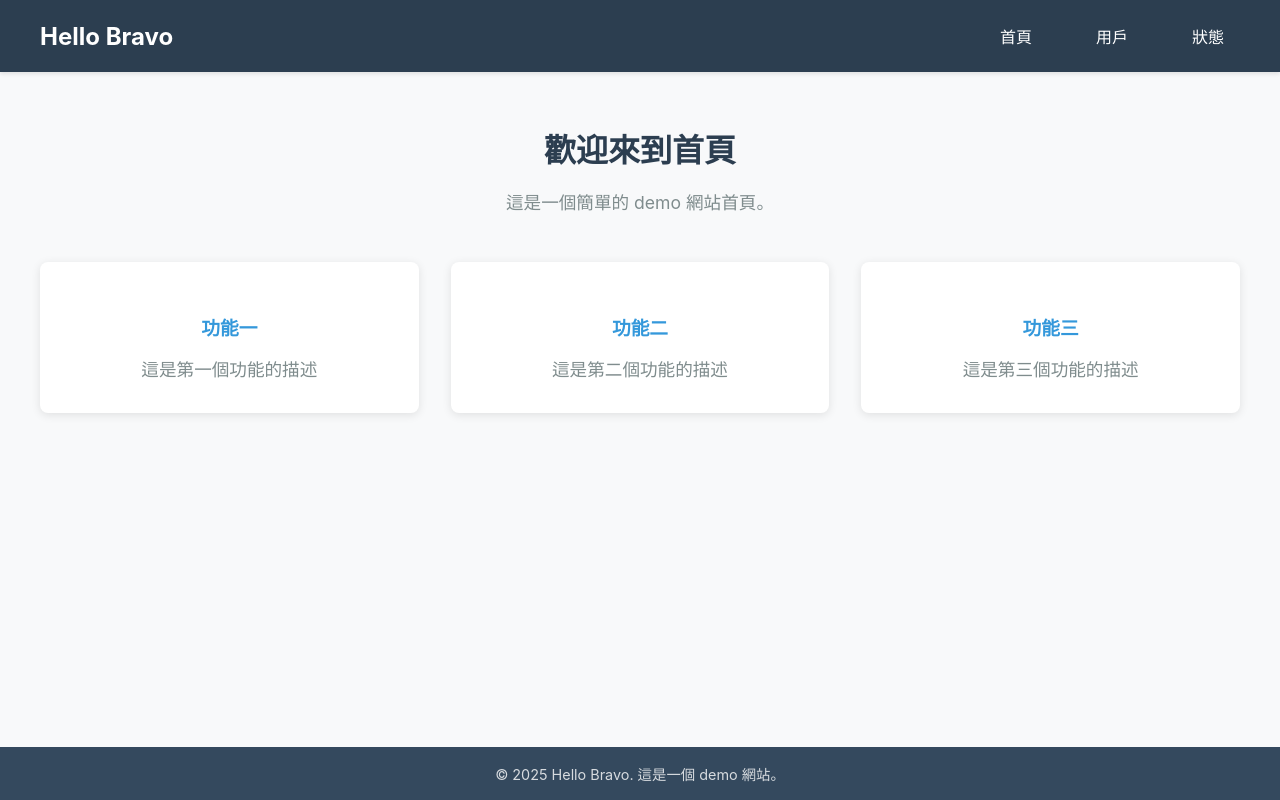
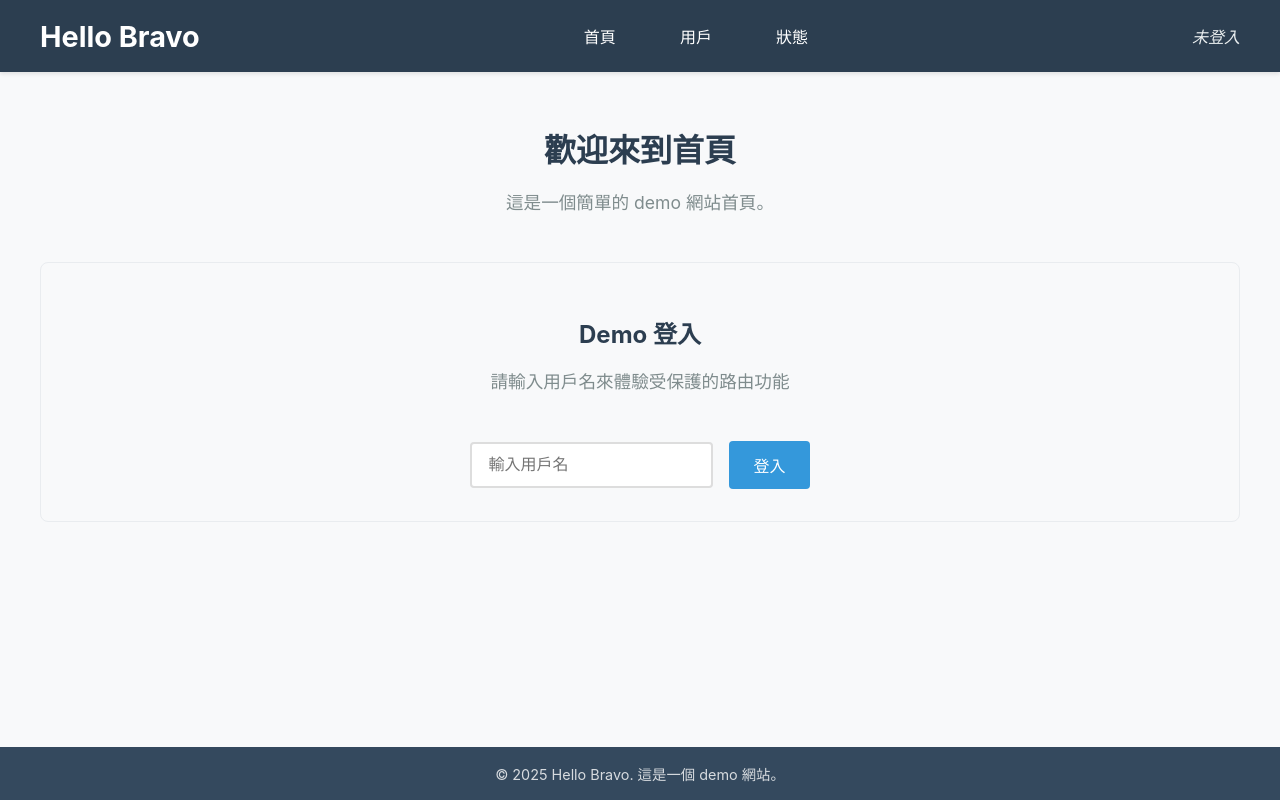
Before and after one commit to andy2148deathedge/Hello-Bravo, a React (Create React App) app: page / in a window 1280 px wide. Built offline with nearby package versions, Linux system fonts and the light colour scheme.

Commit message:
feat: add ProtectedRoute Component and set auth for some page.

```diff
--- a/public/index.html
+++ b/public/index.html
@@ -24,7 +24,7 @@
       work correctly both with client-side routing and a non-root public URL.
       Learn how to configure a non-root public URL by running `npm run build`.
     -->
-    <title>React App</title>
+    <title>Bravo</title>
   </head>
   <body>
     <noscript>You need to enable JavaScript to run this app.</noscript>
--- a/src/App.tsx
+++ b/src/App.tsx
@@ -5,6 +5,7 @@ import Footer from "./components/Footer";
 import Home from "./pages/Home";
 import User from "./pages/User";
 import State from "./pages/State";
+import ProtectedRoute from "./components/ProtectedRoute";
 import "./App.css";
 
 const App: React.FC = () => {
@@ -15,8 +16,22 @@ const App: React.FC = () => {
         <main className="main-content">
           <Routes>
             <Route path="/" element={<Home />} />
-            <Route path="/user" element={<User />} />
-            <Route path="/state" element={<State />} />
+            <Route
+              path="/user"
+              element={
+                <ProtectedRoute>
+                  <User />
+                </ProtectedRoute>
+              }
+            />
+            <Route
+              path="/state"
+              element={
+                <ProtectedRoute>
+                  <State />
+                </ProtectedRoute>
+              }
+            />
           </Routes>
         </main>
         <Footer />
--- a/src/components/Header.css
+++ b/src/components/Header.css
@@ -8,15 +8,15 @@
 .header-container {
   max-width: 1200px;
   margin: 0 auto;
+  padding: 0 2rem;
   display: flex;
   justify-content: space-between;
   align-items: center;
-  padding: 0 2rem;
 }
 
 .logo {
   margin: 0;
-  font-size: 1.5rem;
+  font-size: 1.8rem;
   font-weight: bold;
 }
 
@@ -30,13 +30,44 @@
   text-decoration: none;
   padding: 0.5rem 1rem;
   border-radius: 4px;
-  transition: background-color 0.3s;
+  transition: background-color 0.3s ease;
 }
 
 .nav-link:hover {
   background-color: #34495e;
 }
 
-.nav-link.active {
-  background-color: #3498db;
+.auth-section {
+  display: flex;
+  align-items: center;
 }
+
+.user-info {
+  display: flex;
+  align-items: center;
+  gap: 1rem;
+}
+
+.username {
+  font-weight: 500;
+}
+
+.logout-btn {
+  background-color: #e74c3c;
+  color: white;
+  border: none;
+  padding: 0.5rem 1rem;
+  border-radius: 4px;
+  cursor: pointer;
+  font-size: 0.9rem;
+  transition: background-color 0.3s ease;
+}
+
+.logout-btn:hover {
+  background-color: #c0392b;
+}
+
+.login-status {
+  color: #ecf0f1;
+  font-style: italic;
+}
--- a/src/components/Header.tsx
+++ b/src/components/Header.tsx
@@ -1,8 +1,22 @@
-import React from "react";
-import { Link } from "react-router-dom";
+import React, { useEffect } from "react";
+import { Link, useNavigate } from "react-router-dom";
+import { useAuthStore } from "../stores/authStore";
 import "./Header.css";
 
 const Header: React.FC = () => {
+  const { isAuthenticated, user, logout, checkAuth } = useAuthStore();
+  const navigate = useNavigate();
+
+  useEffect(() => {
+    // 組件掛載時檢查認證狀態
+    checkAuth();
+  }, [checkAuth]);
+
+  const handleLogout = () => {
+    logout();
+    navigate("/");
+  };
+
   return (
     <header className="header">
       <div className="header-container">
@@ -18,6 +32,18 @@ const Header: React.FC = () => {
             狀態
           </Link>
         </nav>
+        <div className="auth-section">
+          {isAuthenticated ? (
+            <div className="user-info">
+              <span className="username">歡迎, {user}!</span>
+              <button onClick={handleLogout} className="logout-btn">
+                登出
+              </button>
+            </div>
+          ) : (
+            <span className="login-status">未登入</span>
+          )}
+        </div>
       </div>
     </header>
   );
--- /dev/null
+++ b/src/components/ProtectedRoute.tsx
@@ -0,0 +1,25 @@
+import React, { useEffect } from "react";
+import { Navigate } from "react-router-dom";
+import { useAuthStore } from "../stores/authStore";
+
+interface ProtectedRouteProps {
+  children: React.ReactNode;
+}
+
+const ProtectedRoute: React.FC<ProtectedRouteProps> = ({ children }) => {
+  const { isAuthenticated, checkAuth } = useAuthStore();
+
+  useEffect(() => {
+    // 每次進入保護路由時檢查認證狀態
+    checkAuth();
+  }, [checkAuth]);
+
+  if (!isAuthenticated) {
+    // 如果未認證，重定向到首頁
+    return <Navigate to="/" replace />;
+  }
+
+  return <>{children}</>;
+};
+
+export default ProtectedRoute;
--- a/src/pages/Home.css
+++ b/src/pages/Home.css
@@ -19,6 +19,93 @@
   color: #7f8c8d;
   font-size: 1.1rem;
   margin-bottom: 3rem;
+}
+
+.login-section {
+  background: #f8f9fa;
+  padding: 2rem;
+  border-radius: 8px;
+  margin-bottom: 3rem;
+  border: 1px solid #e9ecef;
+}
+
+.login-section h2 {
+  color: #2c3e50;
+  margin-bottom: 1rem;
+}
+
+.login-form {
+  display: flex;
+  gap: 1rem;
+  justify-content: center;
+  align-items: center;
+  flex-wrap: wrap;
+}
+
+.username-input {
+  padding: 0.75rem 1rem;
+  border: 2px solid #ddd;
+  border-radius: 4px;
+  font-size: 1rem;
+  min-width: 200px;
+}
+
+.username-input:focus {
+  outline: none;
+  border-color: #3498db;
+}
+
+.login-btn {
+  background-color: #3498db;
+  color: white;
+  border: none;
+  padding: 0.75rem 1.5rem;
+  border-radius: 4px;
+  font-size: 1rem;
+  cursor: pointer;
+  transition: background-color 0.3s ease;
+}
+
+.login-btn:hover {
+  background-color: #2980b9;
+}
+
+.welcome-section {
+  background: #d4edda;
+  padding: 2rem;
+  border-radius: 8px;
+  margin-bottom: 3rem;
+  border: 1px solid #c3e6cb;
+}
+
+.welcome-section h2 {
+  color: #155724;
+  margin-bottom: 1rem;
+}
+
+.welcome-section p {
+  color: #155724;
+  margin-bottom: 1.5rem;
+}
+
+.protected-links {
+  display: flex;
+  gap: 1rem;
+  justify-content: center;
+  flex-wrap: wrap;
+}
+
+.protected-link {
+  background-color: #28a745;
+  color: white;
+  text-decoration: none;
+  padding: 0.75rem 1.5rem;
+  border-radius: 4px;
+  transition: background-color 0.3s ease;
+}
+
+.protected-link:hover {
+  background-color: #218838;
 }
 
 .feature-cards {
--- a/src/pages/Home.tsx
+++ b/src/pages/Home.tsx
@@ -1,13 +1,59 @@
-import React from "react";
+import React, { useState } from "react";
+import { useAuthStore } from "../stores/authStore";
 import "./Home.css";
 
 const Home: React.FC = () => {
+  const [username, setUsername] = useState("");
+  const { isAuthenticated, user, login } = useAuthStore();
+
+  const handleLogin = (e: React.FormEvent) => {
+    e.preventDefault();
+    if (username.trim()) {
+      login(username.trim());
+      setUsername("");
+    }
+  };
+
   return (
     <div className="home">
       <div className="home-container">
         <h1>歡迎來到首頁</h1>
         <p>這是一個簡單的 demo 網站首頁。</p>
-        <div className="feature-cards">
+
+        {!isAuthenticated ? (
+          <div className="login-section">
+            <h2>Demo 登入</h2>
+            <p>請輸入用戶名來體驗受保護的路由功能</p>
+            <form onSubmit={handleLogin} className="login-form">
+              <input
+                type="text"
+                value={username}
+                onChange={(e) => setUsername(e.target.value)}
+                placeholder="輸入用戶名"
+                className="username-input"
+                required
+              />
+              <button type="submit" className="login-btn">
+                登入
+              </button>
+            </form>
+          </div>
+        ) : (
+          <div className="welcome-section">
+            <h2>歡迎回來, {user}!</h2>
+            <p>您現在可以訪問受保護的頁面了</p>
+            <div className="protected-links">
+              <a href="/user" className="protected-link">
+                前往用戶頁面
+              </a>
+              <a href="/state" className="protected-link">
+                前往狀態頁面
+              </a>
+            </div>
+          </div>
+        )}
+
+        {/* <div className="feature-cards">
           <div className="feature-card">
             <h3>功能一</h3>
             <p>這是第一個功能的描述</p>
@@ -20,7 +66,7 @@ const Home: React.FC = () => {
             <h3>功能三</h3>
             <p>這是第三個功能的描述</p>
           </div>
-        </div>
+        </div> */}
       </div>
     </div>
   );
--- /dev/null
+++ b/src/stores/authStore.ts
@@ -0,0 +1,50 @@
+import { create } from 'zustand';
+
+interface AuthStore {
+  isAuthenticated: boolean;
+  user: string | null;
+  login: (username: string) => void;
+  logout: () => void;
+  checkAuth: () => void;
+}
+
+export const useAuthStore = create<AuthStore>((set, get) => ({
+  isAuthenticated: false,
+  user: null,
+
+  login: (username: string) => {
+    // 在 sessionStorage 中儲存 demo 認證資料
+    sessionStorage.setItem('demo-auth', JSON.stringify({
+      user: username,
+      timestamp: Date.now()
+    }));
+    set({ isAuthenticated: true, user: username });
+  },
+
+  logout: () => {
+    // 清除 sessionStorage 中的認證資料
+    sessionStorage.removeItem('demo-auth');
+    set({ isAuthenticated: false, user: null });
+  },
+
+  checkAuth: () => {
+    // 檢查 sessionStorage 中是否有認證資料
+    const authData = sessionStorage.getItem('demo-auth');
+    if (authData) {
+      try {
+        const parsed = JSON.parse(authData);
+        // 檢查是否在 24 小時內（可選的過期機制）
+        const isExpired = Date.now() - parsed.timestamp > 24 * 60 * 60 * 1000;
+        if (!isExpired) {
+          set({ isAuthenticated: true, user: parsed.user });
+          return;
+        }
+      } catch (error) {
+        console.error('解析認證資料失敗:', error);
+      }
+    }
+    // 如果沒有認證資料或已過期，清除狀態
+    sessionStorage.removeItem('demo-auth');
+    set({ isAuthenticated: false, user: null });
+  },
+}));
```
